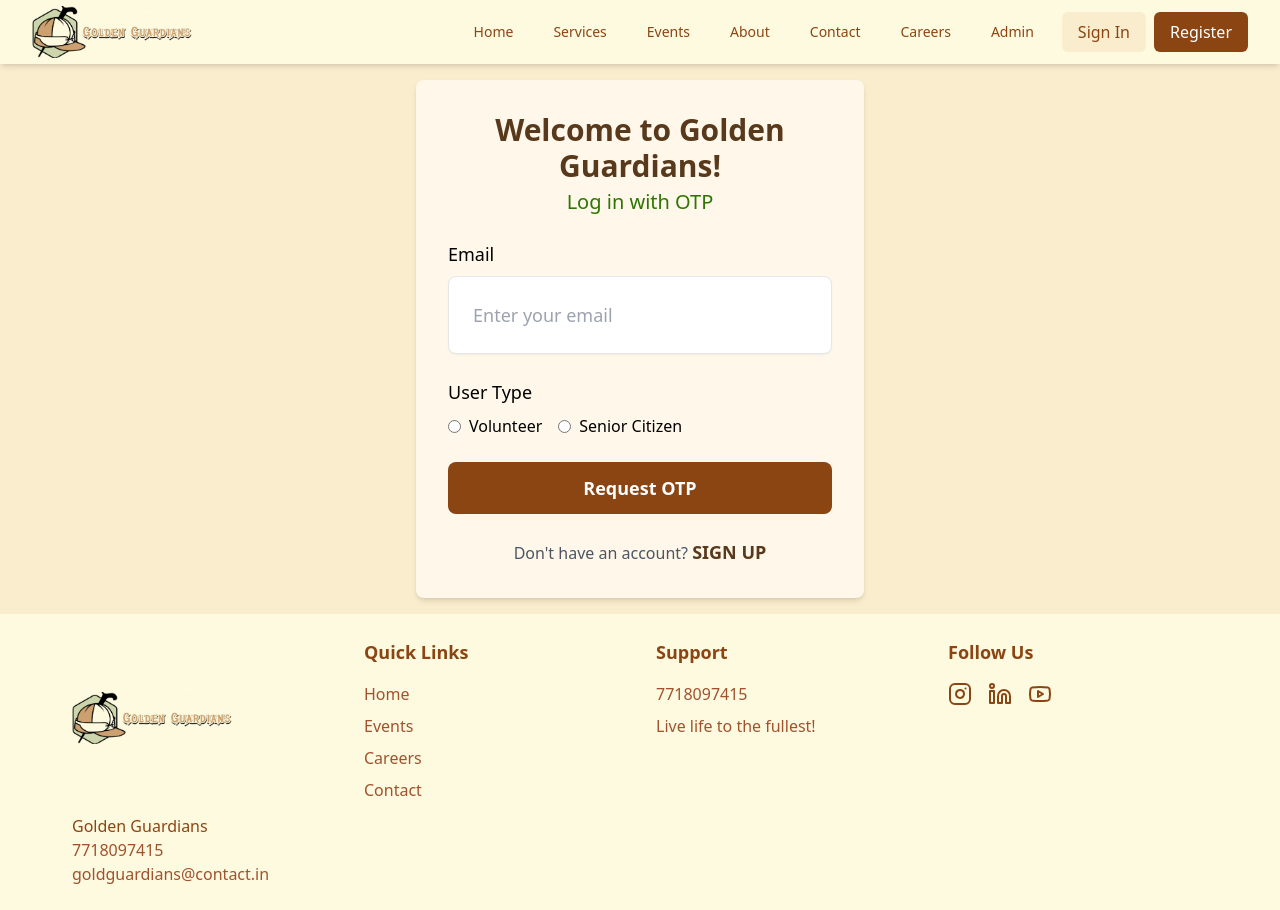
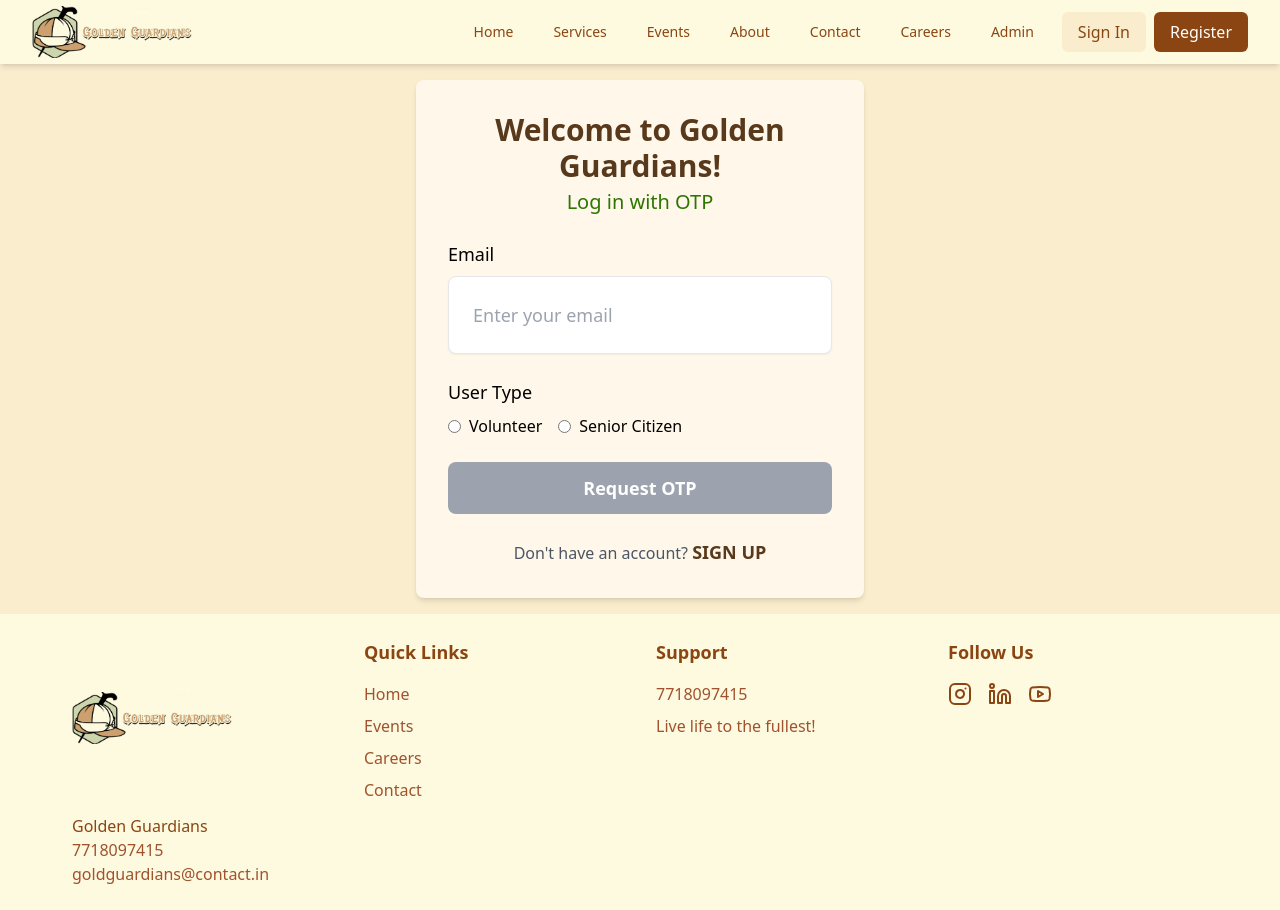
Before and after one commit to tawadesg20/goldenguardians, a React (Vite) app: page /login in a window 1280 px wide. Built offline with nearby package versions, Linux system fonts and the light colour scheme.

Commit message:
updated original

```diff
--- a/src/pages/Login.jsx
+++ b/src/pages/Login.jsx
@@ -113,7 +113,7 @@
                         </label>
                       </div>
                     </div>
-                    <button type="submit" disabled={!validEmail || userType == null} className={`w-full max-w-md px-4 py-3 text-lg font-semibold text-white ${(!validEmail || userType == null) ? "bg-[#8B4513]" : "bg-[#D4A373] hover:bg-[#8B4513]"} rounded-lg transition`}>{status === "nothing" ? "Request OTP" : "Requesting..."}</button>
+                    <button type="submit" disabled={!validEmail || userType == null} className={`w-full max-w-md px-4 py-3 text-lg font-semibold text-white ${(!validEmail || userType == null) ? "bg-gray-400" : "bg-[#D4A373] hover:bg-[#8B4513]"} rounded-lg transition`}>{status === "nothing" ? "Request OTP" : "Requesting..."}</button>
                   </>
                 )}
                 {clickedOtp && (
```
